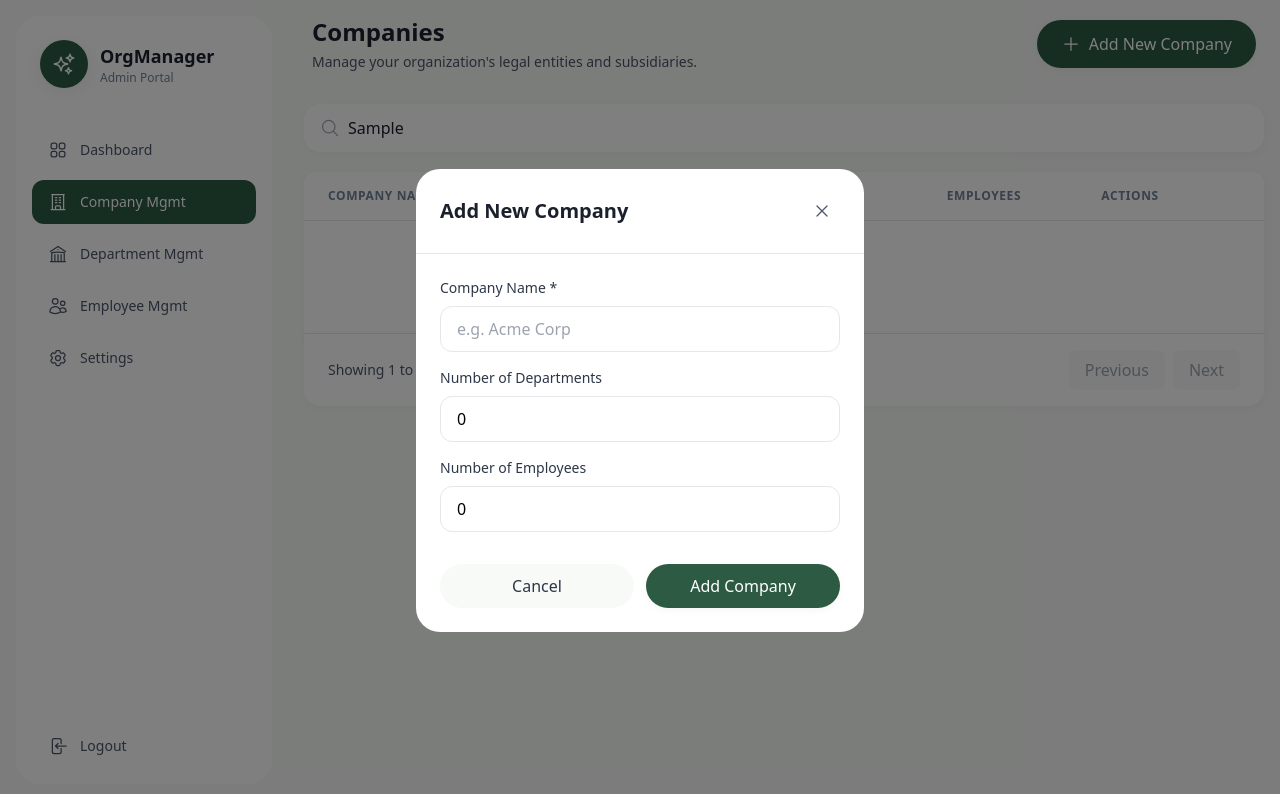
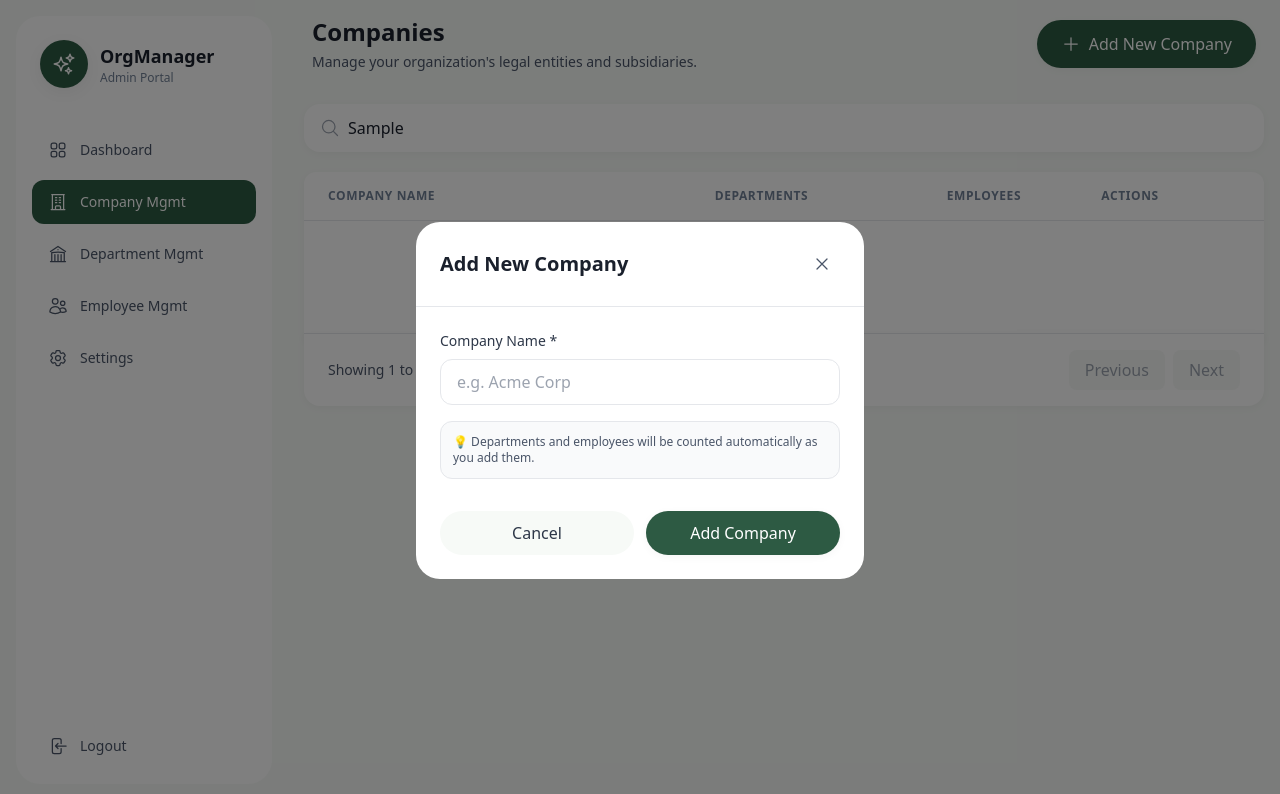
Before and after one commit to ahmednajibe/ems-task, a Vue app: page /companies in a window 1280 px wide. Both pictures are taken after typing "Sample" into the empty fields and a click on the button "Add New Company". Shown: the top 794 px of the page. Built offline with nearby package versions, Linux system fonts and the light colour scheme.

Commit message:
feat: Add company management view with company add/edit modal, search, and pagination.

```diff
--- a/src/components/companies/CompanyModal.vue
+++ b/src/components/companies/CompanyModal.vue
@@ -10,25 +10,21 @@ interface Props {
 
 interface Emits {
   (e: 'close'): void
-  (e: 'save', company: Omit<Company, 'id'>): void
+  (e: 'save', companyData: { name: string }): void
 }
 
 const props = defineProps<Props>()
 const emit = defineEmits<Emits>()
 
-// Form data
+// Form data - name only!
 const formData = ref({
-  name: '',
-  departmentCount: 0,
-  employeeCount: 0
+  name: ''
 })
 
 // Reset form
 const resetForm = () => {
   formData.value = {
-    name: '',
-    departmentCount: 0,
-    employeeCount: 0
+    name: ''
   }
 }
 
@@ -36,9 +32,7 @@ const resetForm = () => {
 watch(() => props.company, (company) => {
   if (company) {
     formData.value = {
-      name: company.name,
-      departmentCount: company.departmentCount,
-      employeeCount: company.employeeCount
+      name: company.name
     }
   } else {
     resetForm()
@@ -46,11 +40,11 @@ watch(() => props.company, (company) => {
 }, { immediate: true })
 
 const handleSubmit = () => {
-  if (!formData.value.name) {
+  if (!formData.value.name.trim()) {
     return
   }
 
-  emit('save', formData.value)
+  emit('save', { name: formData.value.name.trim() })
   resetForm()
 }
 
@@ -99,32 +93,23 @@ const handleClose = () => {
             />
           </div>
 
-          <!-- Department Count -->
-          <div>
-            <label class="block text-sm font-medium text-neutral-700 mb-2">
-              Number of Departments
-            </label>
-            <input
-              v-model.number="formData.departmentCount"
-              type="number"
-              min="0"
-              placeholder="e.g. 5"
-              class="w-full px-4 py-2.5 bg-white border border-neutral-200 rounded-xl focus:border-primary-500 focus:ring-2 focus:ring-primary-100 outline-none transition-all"
-            />
+          <!-- Info Message -->
+          <div v-if="!company" class="p-3 bg-neutral-50 rounded-xl border border-neutral-200">
+            <p class="text-xs text-neutral-600">
+              💡 Departments and employees will be counted automatically as you add them.
+            </p>
           </div>
 
-          <!-- Employee Count -->
-          <div>
-            <label class="block text-sm font-medium text-neutral-700 mb-2">
-              Number of Employees
-            </label>
-            <input
-              v-model.number="formData.employeeCount"
-              type="number"
-              min="0"
-              placeholder="e.g. 124"
-              class="w-full px-4 py-2.5 bg-white border border-neutral-200 rounded-xl focus:border-primary-500 focus:ring-2 focus:ring-primary-100 outline-none transition-all"
-            />
+          <!-- Show current counts when editing (read-only) -->
+          <div v-if="company" class="grid grid-cols-2 gap-3">
+            <div class="p-3 bg-neutral-50 rounded-xl border border-neutral-200">
+              <div class="text-xs text-neutral-500">Departments</div>
+              <div class="text-lg font-semibold text-neutral-800">{{ company.departmentCount }}</div>
+            </div>
+            <div class="p-3 bg-neutral-50 rounded-xl border border-neutral-200">
+              <div class="text-xs text-neutral-500">Employees</div>
+              <div class="text-lg font-semibold text-neutral-800">{{ company.employeeCount }}</div>
+            </div>
           </div>
 
           <!-- Actions -->
--- a/src/views/CompaniesView.vue
+++ b/src/views/CompaniesView.vue
@@ -55,14 +55,18 @@ const closeModal = () => {
   editingCompany.value = null
 }
 
-const handleSave = (companyData: Omit<Company, 'id'>) => {
+const handleSave = (companyData: { name: string }) => {
   if (editingCompany.value) {
-    // Edit existing
-    companiesStore.updateCompany(editingCompany.value.id, companyData)
+    // Edit existing - only update name
+    companiesStore.updateCompany(editingCompany.value.id, { name: companyData.name })
     toastStore.success(`${companyData.name} updated successfully!`)
   } else {
-    // Add new
-    companiesStore.addCompany(companyData)
+    // Add new - counts start at 0
+    companiesStore.addCompany({
+      name: companyData.name,
+      departmentCount: 0,
+      employeeCount: 0
+    })
     toastStore.success(`${companyData.name} added successfully!`)
   }
   closeModal()
```
